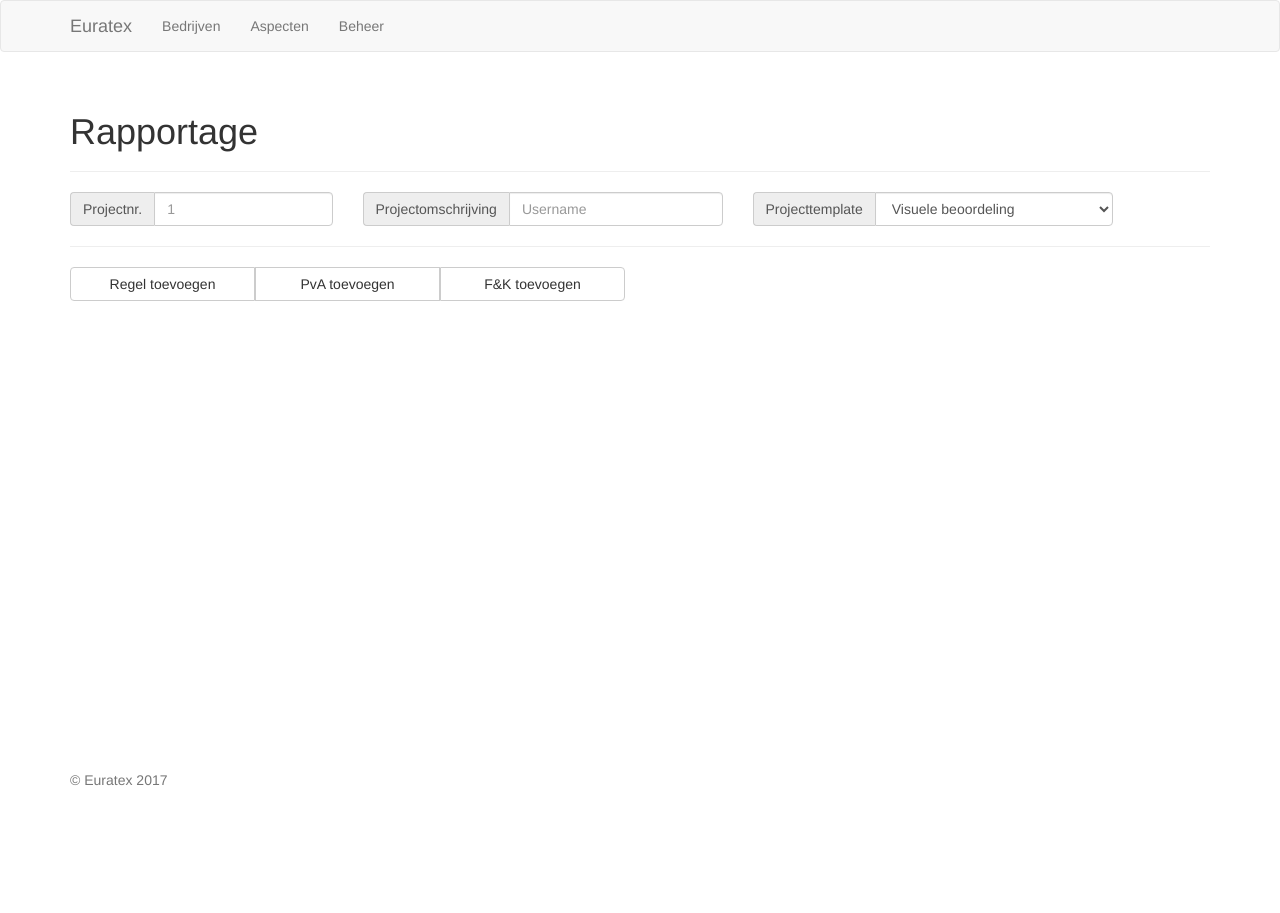
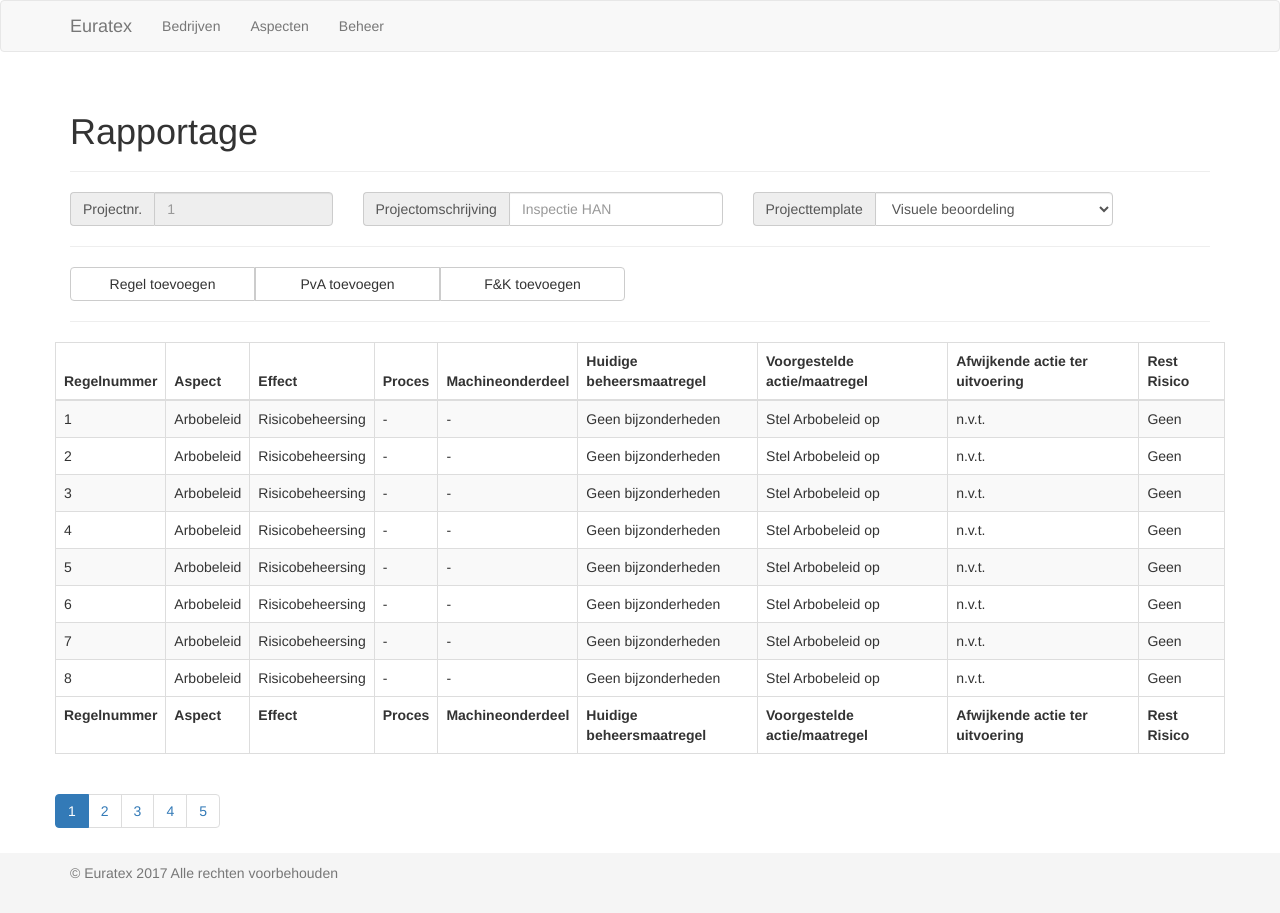
Before and after one commit to kevinoleeh/Itosis, a PHP site: page /Rapportage.php in a window 1280 px wide. Before the commit the page ends 786 px from the top, so only its background shows below. Run offline with PHP 8.4, Linux system fonts and the light colour scheme.

Commit message:
Een heleboel gedaan o.a. header en footer herschrijven en rapportage pagina (foto's nog niet toegevoegd omdat we daar nog niet over uit zijn)

```diff
--- a/Application/Rapportage.php
+++ /dev/null
@@ -1,123 +0,0 @@
-<!DOCTYPE html>
-<html lang="en">
-<head>
-    <meta charset="utf-8">
-    <meta http-equiv="X-UA-Compatible" content="IE=edge">
-    <meta name="viewport" content="width=device-width, initial-scale=1">
-    <!-- The above 3 meta tags *must* come first in the head; any other head content must come *after* these tags -->
-    <title>Euratex</title>
-
-    <!-- Bootstrap -->
-    <link href="css/bootstrap.min.css" rel="stylesheet">
-
-    <!-- HTML5 shim and Respond.js for IE8 support of HTML5 elements and media queries -->
-    <!-- WARNING: Respond.js doesn't work if you view the page via file:// -->
-    <!--[if lt IE 9]>
-    <script src="https://oss.maxcdn.com/html5shiv/3.7.3/html5shiv.min.js"></script>
-    <script src="https://oss.maxcdn.com/respond/1.4.2/respond.min.js"></script>
-
-    <![endif]-->
-</head>
-<body>
-<nav class="navbar navbar-default">
-    <div class="container">
-        <!-- Brand and toggle get grouped for better mobile display -->
-        <div class="navbar-header">
-            <button type="button" class="navbar-toggle collapsed" data-toggle="collapse"
-                    data-target="#bs-example-navbar-collapse-1" aria-expanded="false">
-                <span class="sr-only">Toggle navigation</span>
-                <span class="icon-bar"></span>
-                <span class="icon-bar"></span>
-                <span class="icon-bar"></span>
-            </button>
-            <a class="navbar-brand" href="#">Euratex</a>
-        </div>
-
-        <!-- Collect the nav links, forms, and other content for toggling -->
-        <div class="collapse navbar-collapse" id="bs-example-navbar-collapse-1">
-            <ul class="nav navbar-nav">
-                <li><a href="#">Bedrijven</a></li>
-                <li><a href="#">Aspecten</a></li>
-                <li><a href="#">Beheer</a></li>
-            </ul>
-
-            <!--      <ul class="nav navbar-nav navbar-right">-->
-            <!--        <li><a href="#">Link</a></li>-->
-            <!--        <li class="dropdown">-->
-            <!--          <a href="#" class="dropdown-toggle" data-toggle="dropdown" role="button" aria-haspopup="true" aria-expanded="false">Dropdown <span class="caret"></span></a>-->
-            <!--          <ul class="dropdown-menu">-->
-            <!--            <li><a href="#">Action</a></li>-->
-            <!--            <li><a href="#">Another action</a></li>-->
-            <!--            <li><a href="#">Something else here</a></li>-->
-            <!--            <li role="separator" class="divider"></li>-->
-            <!--            <li><a href="#">Separated link</a></li>-->
-            <!--          </ul>-->
-            <!--        </li>-->
-            <!--      </ul>-->
-        </div><!-- /.navbar-collapse -->
-    </div><!-- /.container-fluid -->
-</nav>
-
-<div class="container">
-
-    <div class="page-header">
-        <h1>Rapportage</h1>
-    </div>
-
-    <div class="row">
-        <div class="col-md-3">
-            <div class="input-group">
-                <span class="input-group-addon">Projectnr.</span>
-                <input type="text" class="form-control" placeholder="1" aria-describedby="basic-addon1">
-            </div>
-        </div>
-        <div class="col-md-4">
-            <div class="input-group">
-                <span class="input-group-addon">Projectomschrijving</span>
-                <input type="text" class="form-control" placeholder="Username" aria-describedby="basic-addon1">
-            </div>
-        </div>
-        <div class="col-md-4 pull right">
-            <div class="input-group">
-                <span class="input-group-addon">Projecttemplate</span>
-                    <select class="form-control">
-                        <option>Visuele beoordeling</option>
-                        <option>RIE</option>
-                        <option>HAZOP</option>
-                        <option>Atex</option>
-                    </select>
-
-            </div>
-        </div>
-    </div>
-    <hr>
-    <div class="row">
-        <div class="col-md-6">
-            <div class="btn-group btn-group-justified" role="group" aria-label="...">
-                <div class="btn-group" role="group">
-                    <button type="button" class="btn btn-default">Regel toevoegen</button>
-                </div>
-                <div class="btn-group" role="group">
-                    <button type="button" class="btn btn-default">PvA toevoegen</button>
-                </div>
-                <div class="btn-group" role="group">
-                    <button type="button" class="btn btn-default">F&K toevoegen</button>
-                </div>
-            </div>
-        </div>
-    </div>
-</div>
-
-<footer class="footer navbar-fixed-bottom">
-    <div class="container">
-        <p class="text-muted">© Euratex 2017</p>
-    </div>
-</footer>
-
-
-<!-- jQuery (necessary for Bootstrap's JavaScript plugins) -->
-<script src="https://ajax.googleapis.com/ajax/libs/jquery/1.12.4/jquery.min.js"></script>
-<!-- Include all compiled plugins (below), or include individual files as needed -->
-<script src="js/bootstrap.min.js"></script>
-</body>
-</html>
--- /dev/null
+++ b/Application/css/style.css
@@ -0,0 +1,22 @@
+
+
+
+/* Sticky footer styles
+-------------------------------------------------- */
+html {
+    position: relative;
+    min-height: 100%;
+}
+body {
+    /* Margin bottom by footer height */
+    margin-bottom: 60px;
+}
+.footer {
+    position: absolute;
+    padding-top:10px;
+    bottom: 0;
+    width: 100%;
+    /* Set the fixed height of the footer here */
+    height: 60px;
+    background-color: #f5f5f5;
+}
--- /dev/null
+++ b/Application/footer.php
@@ -0,0 +1,13 @@
+</div>
+<footer class="footer">
+    <div class="container">
+        <p class="text-muted">© Euratex 2017 Alle rechten voorbehouden</p>
+    </div>
+</footer>
+
+<!-- jQuery (necessary for Bootstrap's JavaScript plugins) -->
+<script src="https://ajax.googleapis.com/ajax/libs/jquery/1.12.4/jquery.min.js"></script>
+<!-- Include all compiled plugins (below), or include individual files as needed -->
+<script src="js/bootstrap.min.js"></script>
+</body>
+</html>
--- a/Application/header.php
+++ b/Application/header.php
@@ -1,14 +1,24 @@
-<?php
-//include("dbcon.php");
-?>
-<style>
-<?php
-include("css/bootstrap.css");
-include("css/custom.css");
-?>
-</style>
-<html>
-<?php
-include("NavBar.php");
-?>
-</html>
+<!DOCTYPE html>
+<html lang="en">
+<head>
+    <meta charset="utf-8">
+    <meta http-equiv="X-UA-Compatible" content="IE=edge">
+    <meta name="viewport" content="width=device-width, initial-scale=1">
+    <!-- The above 3 meta tags *must* come first in the head; any other head content must come *after* these tags -->
+    <title>Euratex</title>
+
+    <!-- Bootstrap -->
+    <link href="css/bootstrap.min.css" rel="stylesheet">
+    <link href="css/style.css" rel="stylesheet">
+
+    <!-- HTML5 shim and Respond.js for IE8 support of HTML5 elements and media queries -->
+    <!-- WARNING: Respond.js doesn't work if you view the page via file:// -->
+    <!--[if lt IE 9]>
+    <script src="https://oss.maxcdn.com/html5shiv/3.7.3/html5shiv.min.js"></script>
+    <script src="https://oss.maxcdn.com/respond/1.4.2/respond.min.js"></script>
+
+    <![endif]-->
+</head>
+<body>
+<?php include_once('navbar.php') ?>
+<div class="container">
--- /dev/null
+++ b/Application/navbar.php
@@ -0,0 +1,38 @@
+<nav class="navbar navbar-default">
+    <div class="container">
+        <!-- Brand and toggle get grouped for better mobile display -->
+        <div class="navbar-header">
+            <button type="button" class="navbar-toggle collapsed" data-toggle="collapse"
+                    data-target="#bs-example-navbar-collapse-1" aria-expanded="false">
+                <span class="sr-only">Toggle navigation</span>
+                <span class="icon-bar"></span>
+                <span class="icon-bar"></span>
+                <span class="icon-bar"></span>
+            </button>
+            <a class="navbar-brand" href="#">Euratex</a>
+        </div>
+
+        <!-- Collect the nav links, forms, and other content for toggling -->
+        <div class="collapse navbar-collapse" id="bs-example-navbar-collapse-1">
+            <ul class="nav navbar-nav">
+                <li><a href="#">Bedrijven</a></li>
+                <li><a href="#">Aspecten</a></li>
+                <li><a href="#">Beheer</a></li>
+            </ul>
+
+            <!--      <ul class="nav navbar-nav navbar-right">-->
+            <!--        <li><a href="#">Link</a></li>-->
+            <!--        <li class="dropdown">-->
+            <!--          <a href="#" class="dropdown-toggle" data-toggle="dropdown" role="button" aria-haspopup="true" aria-expanded="false">Dropdown <span class="caret"></span></a>-->
+            <!--          <ul class="dropdown-menu">-->
+            <!--            <li><a href="#">Action</a></li>-->
+            <!--            <li><a href="#">Another action</a></li>-->
+            <!--            <li><a href="#">Something else here</a></li>-->
+            <!--            <li role="separator" class="divider"></li>-->
+            <!--            <li><a href="#">Separated link</a></li>-->
+            <!--          </ul>-->
+            <!--        </li>-->
+            <!--      </ul>-->
+        </div><!-- /.navbar-collapse -->
+    </div><!-- /.container-fluid -->
+</nav>
--- /dev/null
+++ b/Application/rapportage.php
@@ -0,0 +1,111 @@
+<?php include_once('header.php') ?>
+
+    <div class="page-header">
+        <h1>Rapportage</h1>
+    </div>
+
+    <div class="row">
+        <div class=" col-sm-2 col-md-3">
+            <div class="input-group">
+                <span class="input-group-addon">Projectnr.</span>
+                <input type="text" class="form-control" placeholder="1" aria-describedby="basic-addon1" disabled>
+            </div>
+        </div>
+        <div class=" col-sm-2 col-md-4">
+            <div class="input-group">
+                <span class="input-group-addon">Projectomschrijving</span>
+                <input type="text" class="form-control" placeholder="Inspectie HAN" aria-describedby="basic-addon1">
+            </div>
+        </div>
+        <div class="col-sm-2 col-md-4 pull right">
+            <div class="input-group">
+                <span class="input-group-addon">Projecttemplate</span>
+                <select class="form-control">
+                    <option>Visuele beoordeling</option>
+                    <option>RIE</option>
+                    <option>HAZOP</option>
+                    <option>Atex</option>
+                </select>
+
+            </div>
+        </div>
+    </div>
+    <hr>
+    <div class="row">
+        <div class="col-md-6">
+            <div class="btn-group btn-group-justified" role="group" aria-label="...">
+                <div class="btn-group" role="group">
+                    <button type="button" class="btn btn-default">Regel toevoegen</button>
+                </div>
+                <div class="btn-group" role="group">
+                    <button type="button" class="btn btn-default">PvA toevoegen</button>
+                </div>
+                <div class="btn-group" role="group">
+                    <button type="button" class="btn btn-default">F&K toevoegen</button>
+                </div>
+            </div>
+        </div>
+    </div>
+
+
+    <hr>
+
+    <div class="row table-responsive">
+        <table class="table table-striped table-bordered">
+            <thead>
+            <tr>
+                <th>Regelnummer</th>
+                <th>Aspect</th>
+                <th>Effect</th>
+                <th>Proces</th>
+                <th>Machineonderdeel</th>
+                <th>Huidige beheersmaatregel</th>
+                <th>Voorgestelde actie/maatregel</th>
+                <th>Afwijkende actie ter uitvoering</th>
+                <th>Rest Risico</th>
+            </tr>
+            </thead>
+
+            <?php
+            //even als dummydata 8 rows geprint
+            for ($i = 1; $i <= 8; $i++) {
+                ?>
+                <tr>
+                    <td><?php echo $i; ?></td>
+                    <td>Arbobeleid</td>
+                    <td>Risicobeheersing</td>
+                    <td>-</td>
+                    <td>-</td>
+                    <td>Geen bijzonderheden</td>
+                    <td>Stel Arbobeleid op</td>
+                    <td>n.v.t.</td>
+                    <td>Geen</td>
+                </tr>
+            <?php } ?>
+
+            <tfoot>
+            <tr>
+                <th>Regelnummer</th>
+                <th>Aspect</th>
+                <th>Effect</th>
+                <th>Proces</th>
+                <th>Machineonderdeel</th>
+                <th>Huidige beheersmaatregel</th>
+                <th>Voorgestelde actie/maatregel</th>
+                <th>Afwijkende actie ter uitvoering</th>
+                <th>Rest Risico</th>
+            </tr>
+            </tfoot>
+        </table>
+    </div>
+    <div class="row">
+        <ul class="pagination">
+            <li class="active"><a href="#">1</a></li>
+            <li><a href="#">2</a></li>
+            <li><a href="#">3</a></li>
+            <li><a href="#">4</a></li>
+            <li><a href="#">5</a></li>
+        </ul>
+    </div>
+
+<?php include_once('footer.php');
```
Also changed, not shown: Application/NavBar.php (deleted, +0 -13 lines), Application/bedrijfproject.php (renamed from Application/Bedrijf project.php, +5 -3 lines).
